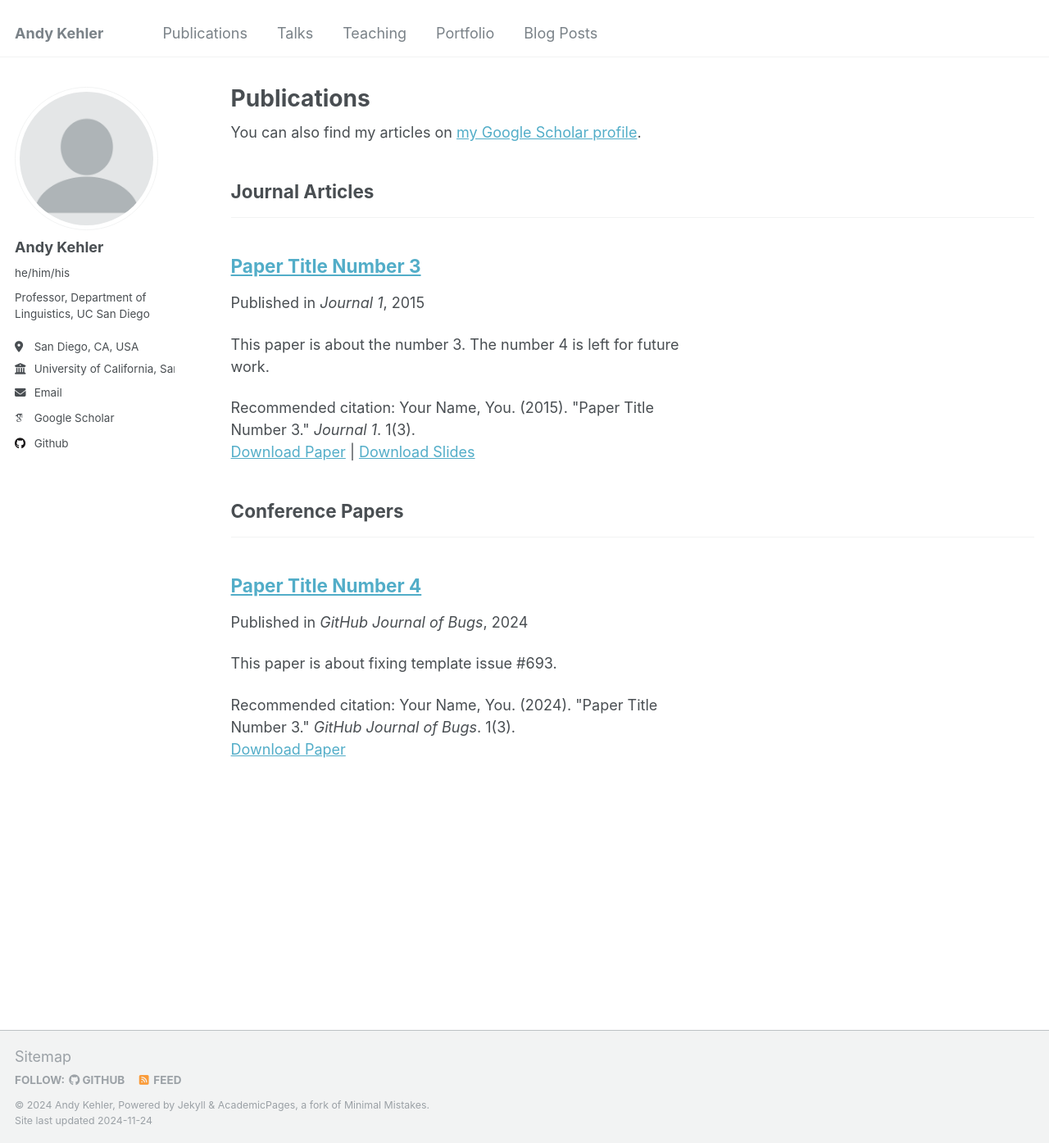
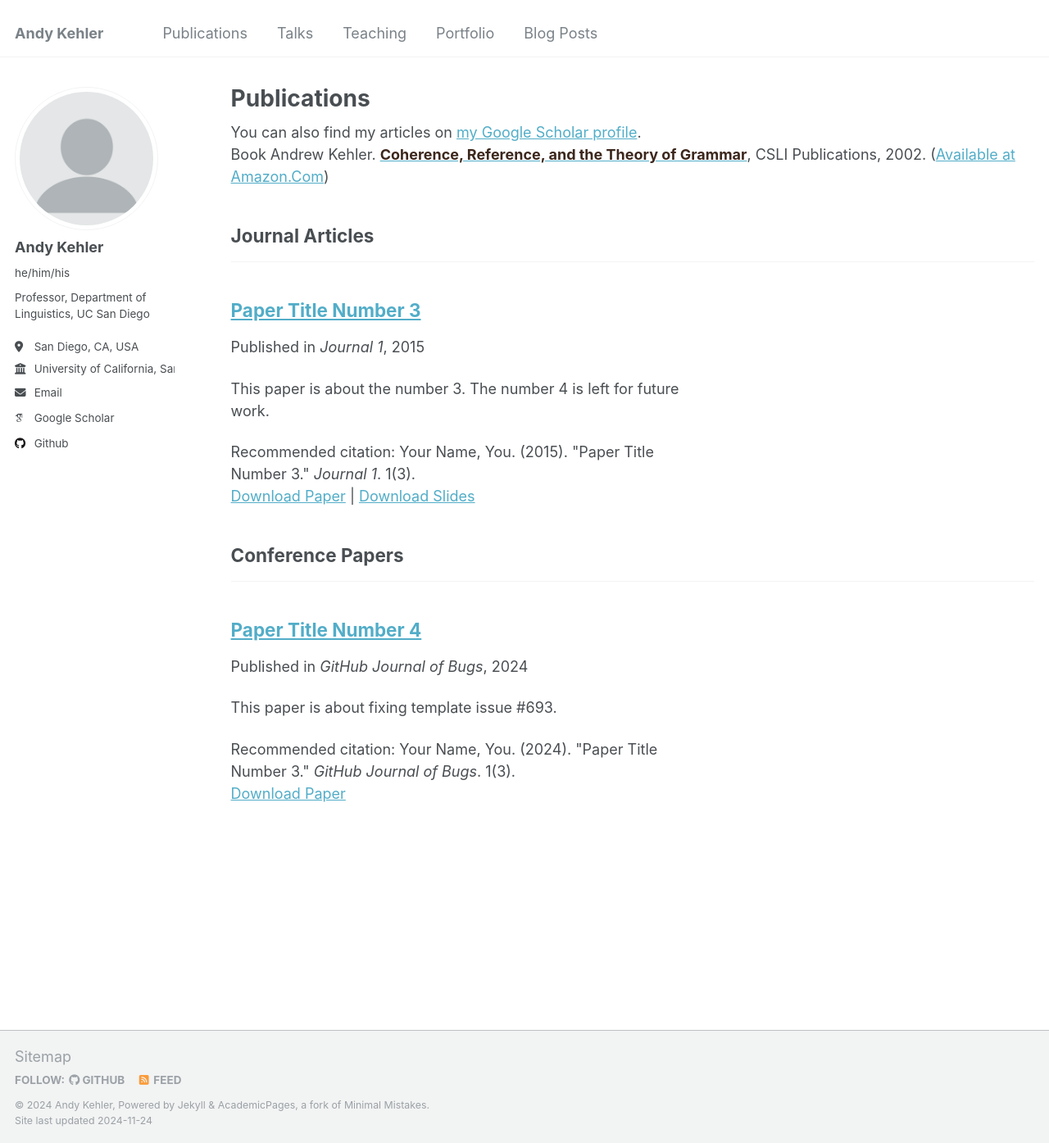
Before and after one commit to akehler/akehler.github.io, a Jekyll site: the page built from _pages/publications.html, in a window 1280 px wide and 1395 px high. Shown: the whole window at 82% size. Built offline with Jekyll 4.4.1, drawn with Linux system fonts in a browser that asks for light colours; some web fonts are replaced; a file with an impossible date is left out.

Commit message:
Update publications.html

```diff
--- a/_pages/publications.html
+++ b/_pages/publications.html
@@ -8,6 +8,15 @@ author_profile: true
 {% if site.author.googlescholar %}
   <div class="wordwrap">You can also find my articles on <a href="{{site.author.googlescholar}}">my Google Scholar profile</a>.</div>
 {% endif %}
+
+Book
+
+Andrew
+Kehler. <a
+href=http://csli-publications.stanford.edu/site/1575862166.html><strong><font color="#3C271C">Coherence,
+Reference, and the Theory of Grammar</strong></font></a>, CSLI
+Publications, 2002.  (<a
+href=http://www.amazon.com/exec/obidos/ASIN/1575862166/qid=1012429713/sr=12-1/102-6901625-5880126>Available at Amazon.Com</a>)
 
 {% include base_path %}
 
```
